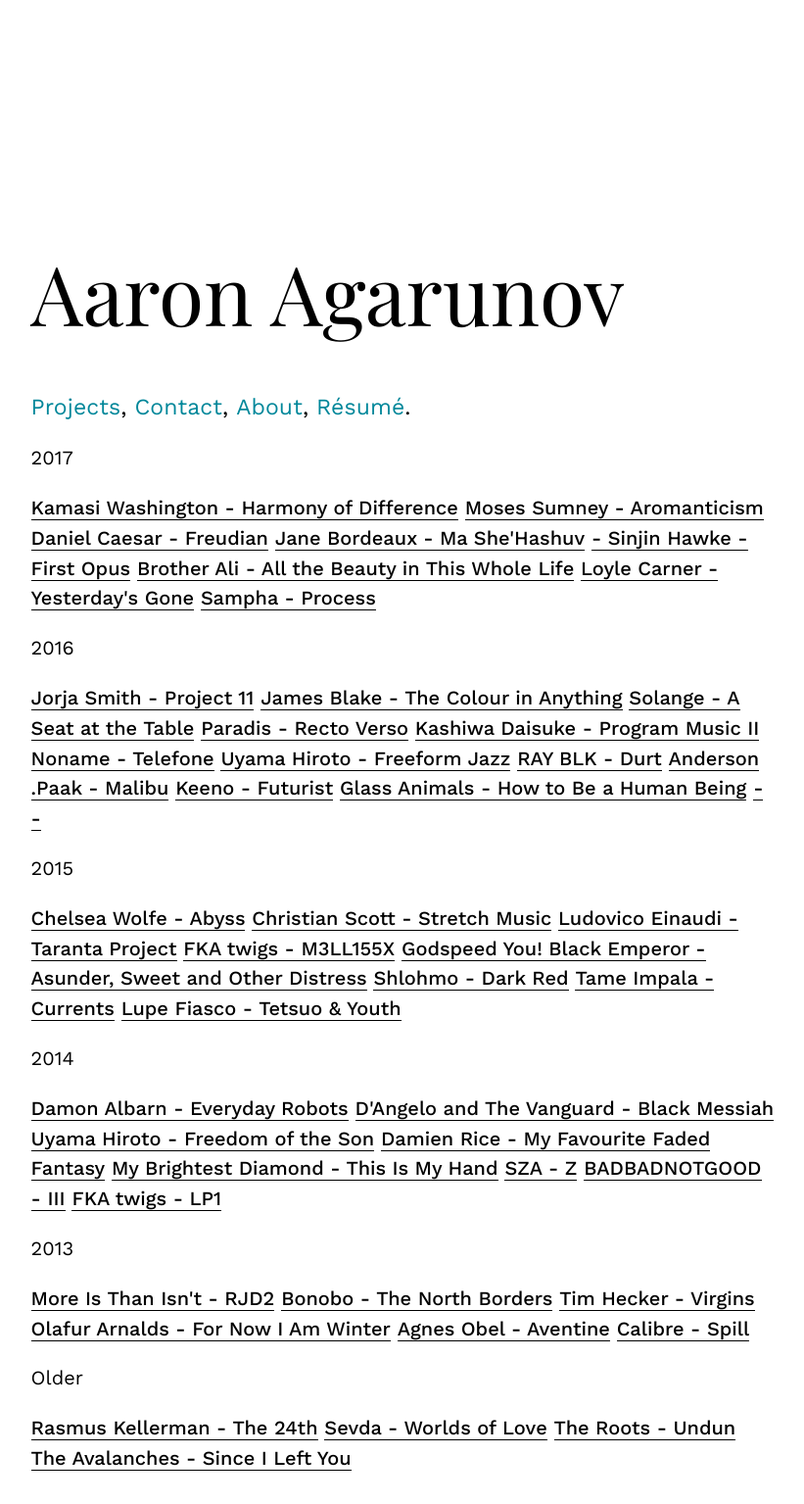
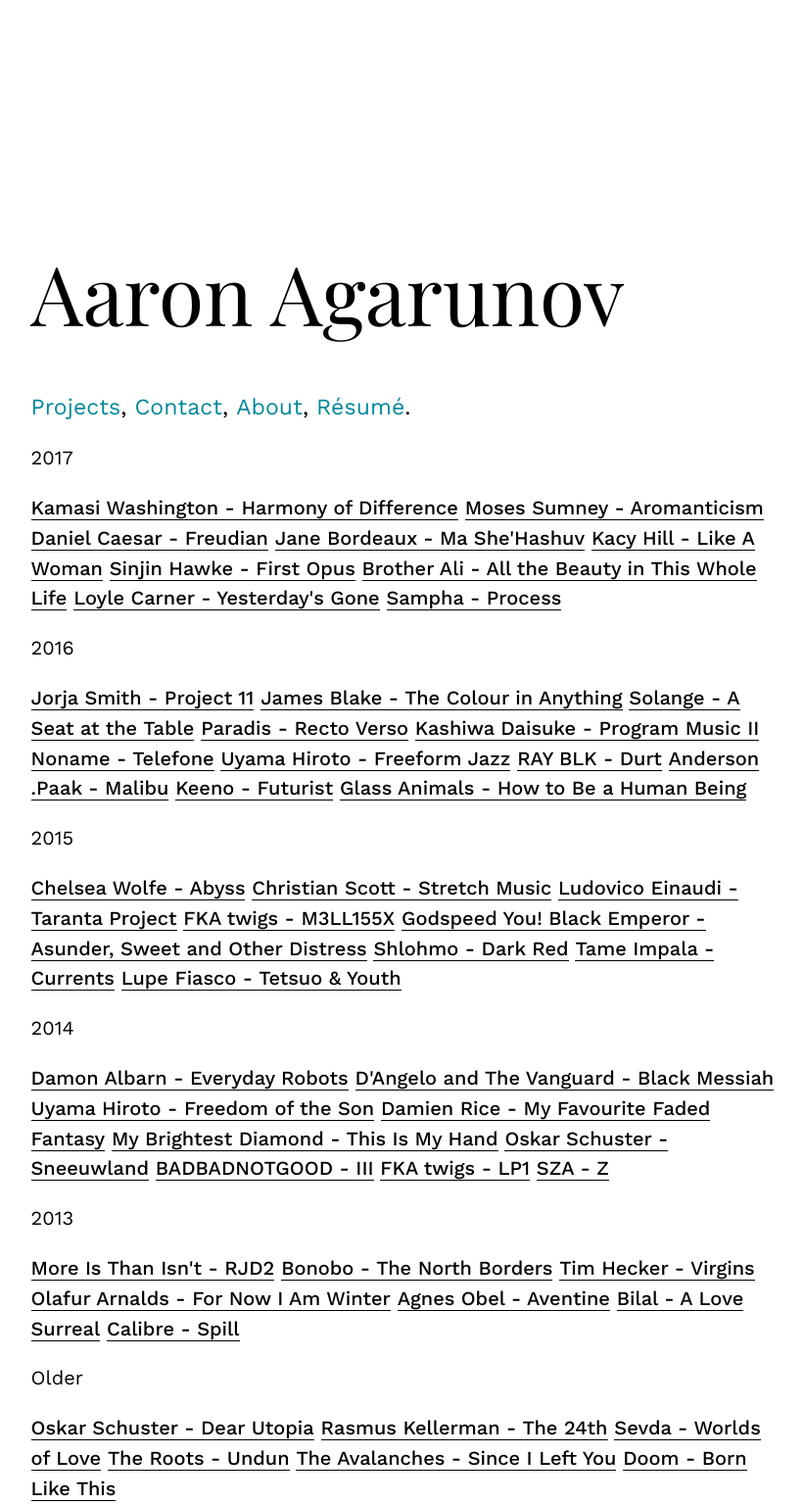
Before and after one commit to agarun/agarun.github.io, a Jekyll site: the page built from _posts/2017-10-02-loved-lists.html, in a window 1280 px wide. Shown: the whole page at 98% size, without its empty margins (186-1007 px from the left). Built offline with Jekyll 4.4.1, drawn with Linux system fonts in a browser that asks for light colours; some web fonts are replaced; before the commit the page ends 1504 px from its top, so only the background shows below that.

Commit message:
Update music data file

```diff
--- a/_data/music.yml
+++ b/_data/music.yml
@@ -16,9 +16,9 @@
       title: Ma She'Hashuv
       link: https://janebordeauxtlv.bandcamp.com/album/ma-shehashuv
 
-    - artist:
-      title:
-      link:
+    - artist: Kacy Hill
+      title: Like A Woman
+      link: https://www.youtube.com/watch?v=4HQhwpTuDGE&list=PLYRAemK08dUCgapvPcGGDVHm7OQJjdWra
 
     - artist: Sinjin Hawke
       title: First Opus
@@ -26,7 +26,7 @@
 
     - artist: Brother Ali
       title: All the Beauty in This Whole Life
-      link: https://www.youtube.com/watch?v=r9QiJm9JhZE
+      link: https://www.youtube.com/watch?v=57Dz6rv7ytE&list=PLJNbijG2M7OxiIfF-Npe2uskoDx4wJCxh
 
     - artist: Loyle Carner
       title: Yesterday's Gone
@@ -82,14 +82,6 @@
     - artist: Glass Animals
       title: How to Be a Human Being
       link: https://www.youtube.com/watch?v=9lUfunQW84U&list=PLQReQsnItdzYQzuK2yD7ipXIT9ce9WAWA
-
-    - artist:
-      title:
-      link:
-
-    - artist:
-      title:
-      link:
 
 - year: 2015
   albums:
@@ -147,9 +139,9 @@
       title: This Is My Hand
       link: https://www.youtube.com/watch?v=fE1Y1QPNz5I&list=PL1BS70vPwk2APoVV4G1Yl0JNFJdqmiZMa
 
-    - artist: SZA
-      title: Z
-      link: https://www.youtube.com/watch?v=nSwU57Gy8uU
+    - artist: Oskar Schuster
+      title: Sneeuwland
+      link: https://www.youtube.com/watch?v=X6xdJqqcyuI
 
     - artist: BADBADNOTGOOD
       title: III
@@ -158,6 +150,10 @@
     - artist: FKA twigs
       title: LP1
       link: https://www.youtube.com/watch?v=FgErH86Jwkw&list=PLozpaYM0S8D42xuFbWBl7-8xF4sw2qJxL
+
+    - artist: SZA
+      title: Z
+      link: https://www.youtube.com/watch?v=nSwU57Gy8uU
 
 - year: 2013
   albums:
@@ -181,12 +177,20 @@
       title: Aventine
       link: https://www.youtube.com/watch?v=glMUOtP0Og8
 
+    - artist: Bilal
+      title: A Love Surreal
+      link: https://www.youtube.com/playlist?list=PLp7MYP0R-rYG7AAc0jt7nEplTDHewdtuh
+
     - artist: Calibre
       title: Spill
       link: https://www.youtube.com/watch?v=IqejcS6f2eM
 
 - year: Older
   albums:
+    - artist: Oskar Schuster
+      title: Dear Utopia
+      link: https://www.youtube.com/watch?v=6yo7iCYtX24&list=PLZMuyfFUvVATG12HL_3_WY-KDxUQq-ZSz
+
     - artist: Rasmus Kellerman
       title: The 24th
       link: https://www.youtube.com/watch?v=LmUAvTlOlzM
@@ -203,8 +207,6 @@
       title: Since I Left You
       link: https://www.youtube.com/watch?v=NjzssPnkC04
 
-# Oskar Schuster
-# Kacy Hill
-# Bilal
-# Blockhead
-# The internet
+    - artist: Doom
+      title: Born Like This
+      link: https://www.youtube.com/watch?v=xDV3vWglAHA
```
